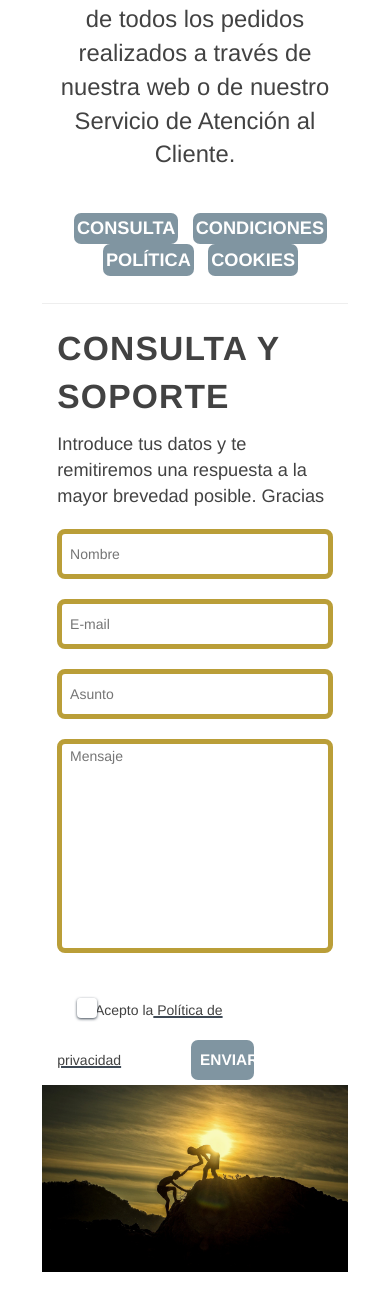
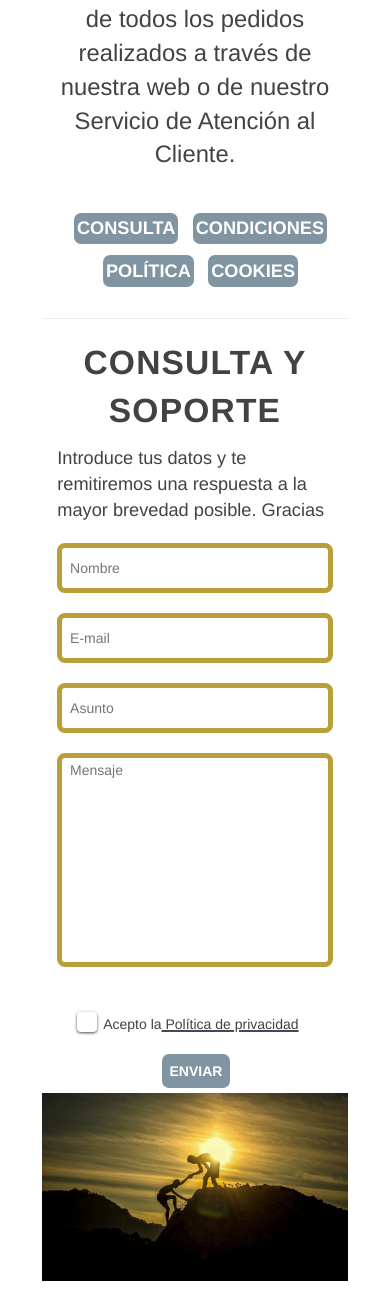
Before and after one commit to RiskAdventure/TFG_RiskAdventure, a PHP site: page /WEB/html/contacto.php in a window 390 px wide. Shown: the part 554-1854 px from the top of the page. Run offline with PHP 8.4, Linux system fonts and the light colour scheme; some libraries are stand-ins or nearby versions.

Commit message:
Retoque responsive contacto

```diff
--- a/WEB/css/contacto.css
+++ b/WEB/css/contactto.css
@@ -151,8 +151,9 @@ li:hover {
 #div2_1{
 
   text-align: center;
-  margin-bottom: 2vw;
+
 }
+
 /*Botones*/
 #div2_1 div{
   padding: 1%;
@@ -163,7 +164,7 @@ li:hover {
   font-weight: bolder;
   display: inline-block;
   color: white;
-
+  margin-bottom: 4%;
 }
 #div2_1 div:hover{
   background-color: #ba9e38;
@@ -870,6 +871,31 @@ a #restaurante {
     width: 7px;
     height: 7px;
   }
+                                        /*SECTION*/
+  #div3_1 {
+  text-align: center;
+  }
+  .squaredFour {
+
+    margin-right: 7%;
+}
+span a {
+
+  margin-right: 7%;
+}
+#enviar {
+  background-color: #8095a1;
+  color: white;
+  border: none;
+  box-shadow: none;
+  font-size: 100%;
+  padding: 7px;
+  width: 68px;
+  font-weight: bolder;
+  border-radius: 7px;
+  margin-bottom: 2%;
+  margin-left: 38%;
+}
                                              /*FOOTER -----COMÚN*/
   #email p {
     margin: 0px;
--- a/WEB/html/contacto.php
+++ b/WEB/html/contacto.php
@@ -11,7 +11,7 @@
     <script src="https://kit.fontawesome.com/a076d05399.js" crossorigin="anonymous"></script> <!--cdn para los iconos fontawesome-->
     <script src="https://ajax.googleapis.com/ajax/libs/jquery/3.5.1/jquery.min.js"></script><!-- cdn para librería jquery-->
     <script src="https://maxcdn.bootstrapcdn.com/bootstrap/3.4.1/js/bootstrap.min.js"></script><!--cdn para framework bootstrap-->
-    <link rel="stylesheet" href="../css/contacto.css" type="text/css"> <!--Enlace externo a CSS-->
+    <link rel="stylesheet" href="../css/contactto.css" type="text/css"> <!--Enlace externo a CSS-->
   </head>
   <body>
 
```
Also changed, not shown: WEB/html/controllerConsulta.php (+14 -8 lines).
